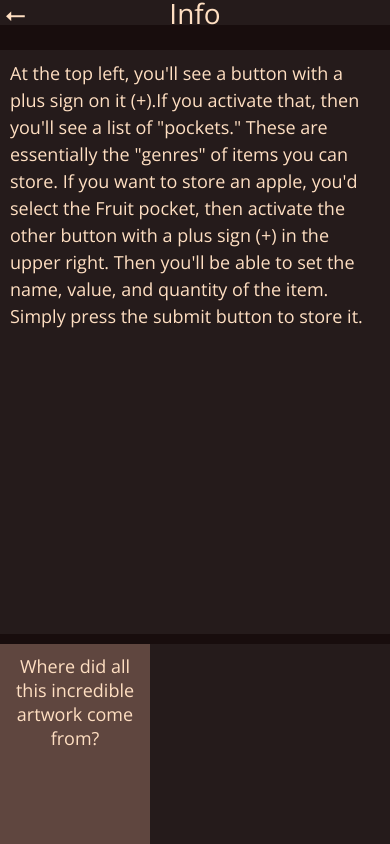
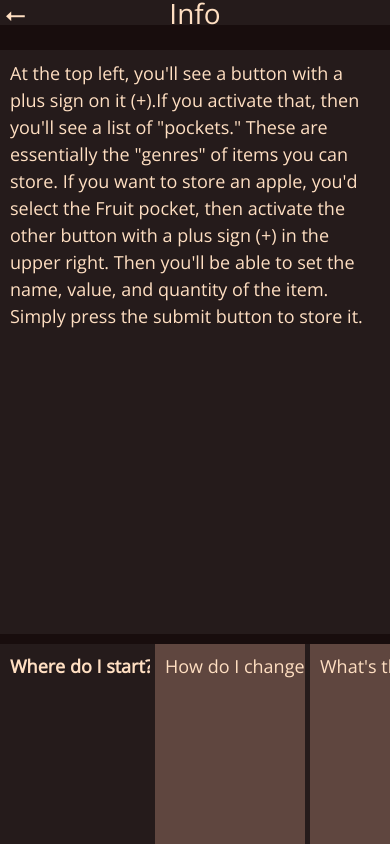
Before and after one commit to HunterWilkins/Bottomless-Box2.0, a React (Create React App) app in the folder client/: page /info in a window 390 px wide. Built offline with nearby package versions, Linux system fonts and the light colour scheme.

Commit message:
Got rid of prewrap for mobile .question

```diff
--- a/client/src/pages/Info/style.css
+++ b/client/src/pages/Info/style.css
@@ -90,7 +90,6 @@ body {
     }
 
     .question {
-        position:absolute;
         top: 0;
         text-align:center;
         width: 150px;
@@ -98,7 +97,6 @@ body {
         overflow-y: hidden;
         overflow-x: hidden;
         display: inline-block;
-        white-space: pre-wrap;
         margin-right: 5px;
         margin-bottom: 5px;
     }
```
